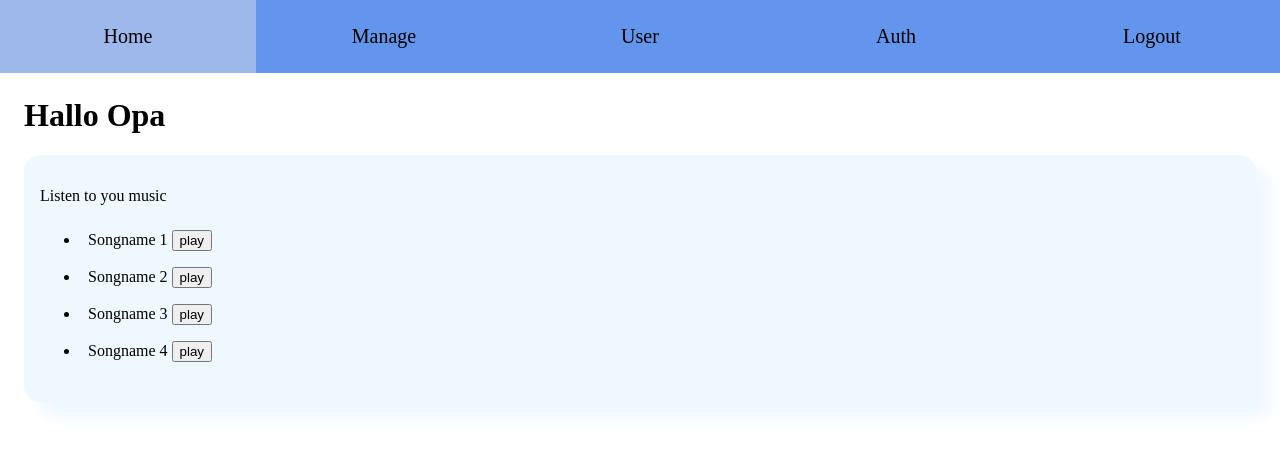
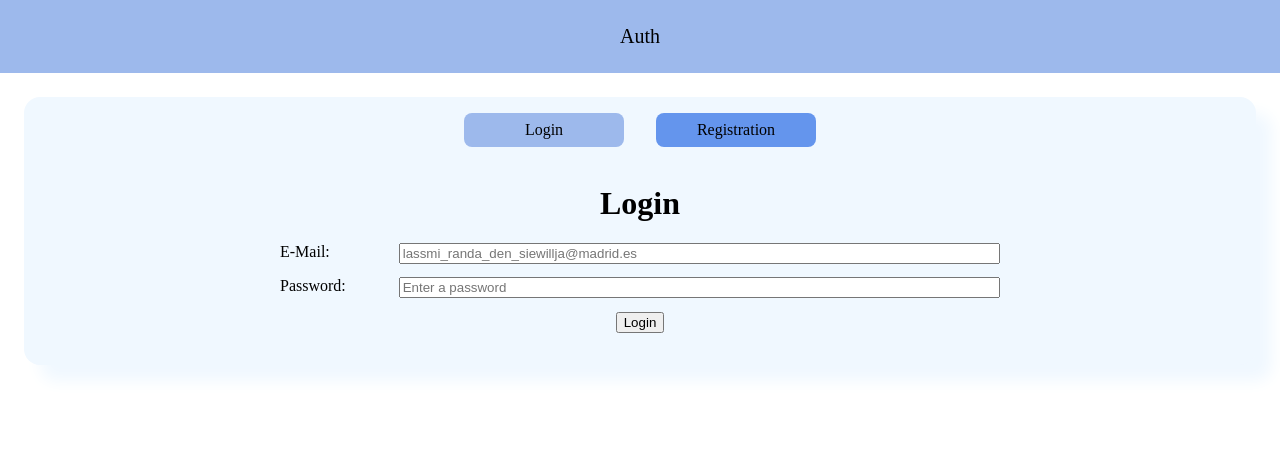
Before and after one commit to der-dittsche/Music_App, a Vue app: page /#/auth in a window 1280 px wide. Shown: the top 450 px of the page. Built offline with nearby package versions, Linux system fonts and the light colour scheme; no server answers.

Commit message:
feat: handle routing at login/logout

```diff
--- a/src/components/NavBar.vue
+++ b/src/components/NavBar.vue
@@ -1,11 +1,25 @@
 <template>
   <nav>
     <div class="navbar">
-      <RouterLink to="/" class="nav_item">Home</RouterLink>
-      <RouterLink to="/manage" class="nav_item">Manage</RouterLink>
-      <RouterLink to="/user" class="nav_item">User</RouterLink>
-      <RouterLink to="/auth" class="nav_item">Auth</RouterLink>
-      <div class="nav_item" @click="storeAuth.logoutUser">Logout</div>
+      <RouterLink to="/" class="nav_item" v-if="storeAuth.user.id"
+        >Home</RouterLink
+      >
+      <RouterLink to="/manage" class="nav_item" v-if="storeAuth.user.id"
+        >Manage</RouterLink
+      >
+      <RouterLink to="/user" class="nav_item" v-if="storeAuth.user.id"
+        >User</RouterLink
+      >
+      <RouterLink to="/auth" class="nav_item" v-if="!storeAuth.user.id"
+        >Auth</RouterLink
+      >
+      <div
+        class="nav_item"
+        @click="storeAuth.logoutUser"
+        v-if="storeAuth.user.id"
+      >
+        Logout
+      </div>
     </div>
   </nav>
 </template>
--- a/src/main.js
+++ b/src/main.js
@@ -1,4 +1,4 @@
-import { createApp } from 'vue';
+import { createApp, markRaw } from 'vue';
 import { createPinia } from 'pinia';
 
 import App from './App.vue';
@@ -7,8 +7,13 @@ import router from './router';
 import './assets/main.css';
 
 const app = createApp(App);
+const pinia = createPinia();
 
-app.use(createPinia());
+pinia.use(({ store }) => {
+  store.router = markRaw(router);
+});
+
+app.use(pinia);
 app.use(router);
 
 app.mount('#app');
--- a/src/router/index.js
+++ b/src/router/index.js
@@ -1,11 +1,11 @@
-import { createRouter, createWebHistory } from 'vue-router';
+import { createRouter, createWebHashHistory } from 'vue-router';
 import HomeView from '@/views/HomeView.vue';
 import ManageView from '@/views/ManageView.vue';
 import UserDetailsView from '@/views/UserDetailsView.vue';
 import AuthView from '@/views/AuthView.vue';
 
 const router = createRouter({
-  history: createWebHistory(import.meta.env.BASE_URL),
+  history: createWebHashHistory(import.meta.env.BASE_URL),
   routes: [
     {
       path: '/',
--- a/src/stores/storeAuth.js
+++ b/src/stores/storeAuth.js
@@ -19,8 +19,10 @@ export const useStoreAuth = defineStore('storeAuth', {
         if (user) {
           this.user.id = user.uid;
           this.user.email = user.email;
+          this.router.push('/');
         } else {
           this.user = {};
+          this.router.replace('/auth');
         }
       });
     },
--- a/src/views/AuthView.vue
+++ b/src/views/AuthView.vue
@@ -66,7 +66,7 @@
             placeholder="Enter a password"
           />
         </div>
-        <button type="submit" @click="CallMe">{{ formTitle }}</button>
+        <button type="submit">{{ formTitle }}</button>
       </form>
     </div>
   </div>
@@ -99,9 +99,6 @@ export default {
     },
   },
   methods: {
-    submit() {
-      this.callMe('yes');
-    },
     onSubmit() {
       if (!this.credentials.email || !this.credentials.password) {
         console.log('wrong entry');
```
Also changed, not shown: 2 other files (tests, documents, lock files or other folders).
